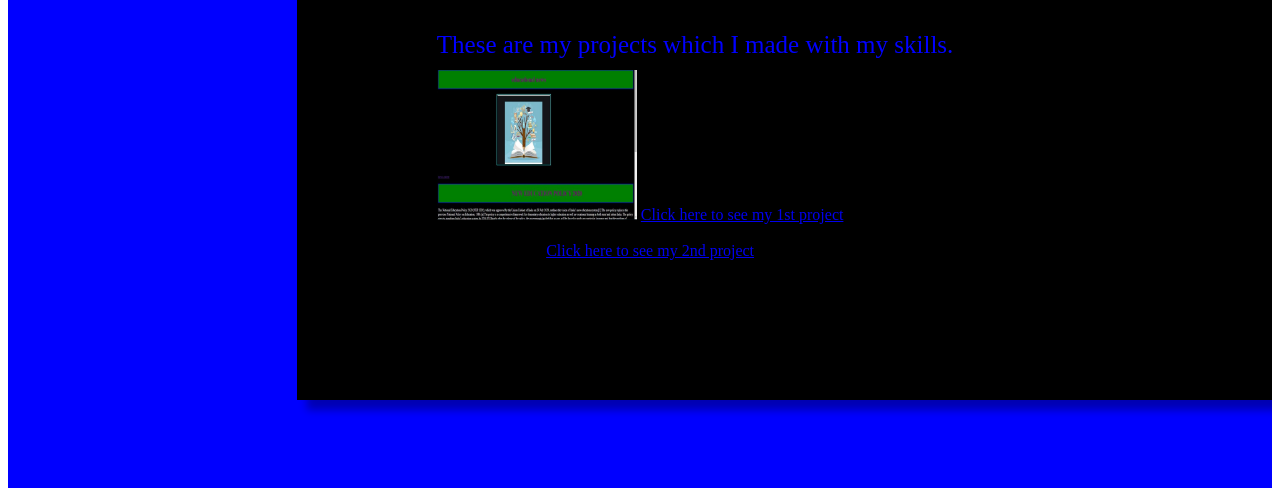
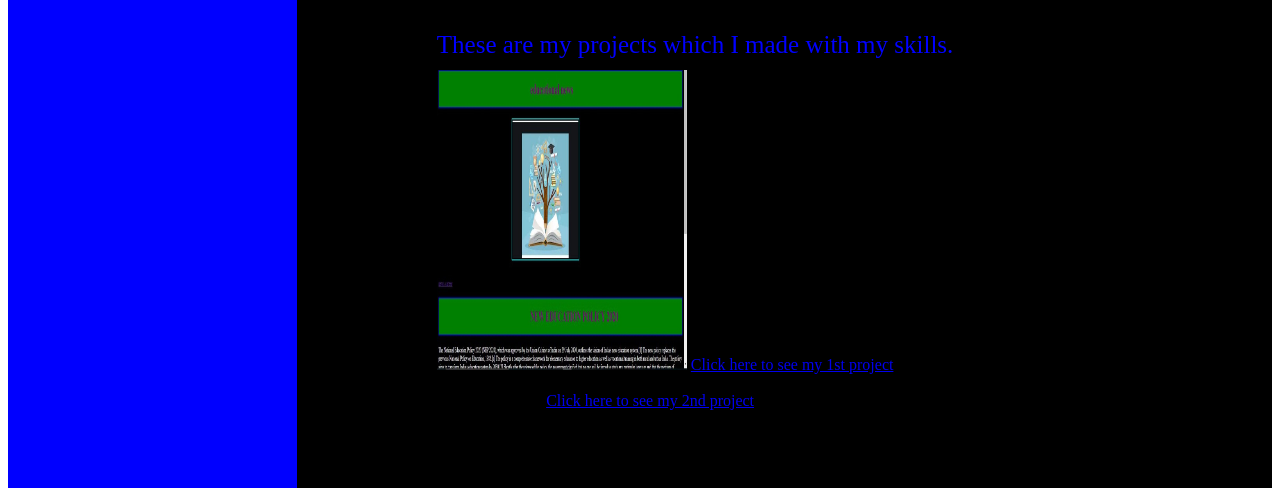
Before and after one commit to guddi991/guddi991.github.io, a plain HTML site: page Projects.html in a window 1280 px wide. Shown: the part 312-800 px from the top of the page. Drawn offline with Linux system fonts and the light colour scheme.

Commit message:
Update Projects.html

```diff
--- a/Projects.html
+++ b/Projects.html
@@ -41,7 +41,7 @@ margin-bottom: 40px;
 <p1 class="text">
  These are my projects which I made with my skills.
 </p1>
-<p2><img src="project_pic.jpeg"width="200" height="150px"></p2>
+<p2><img src="project_pic.jpeg"width="250px" height="300px"></p2>
 
 <a href="https://guddi991.github.io/news_website.github.io/">Click here to see my 1st project</a>
 <br></br>Portfolio project
```
